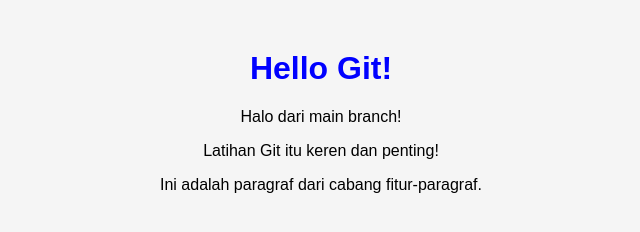
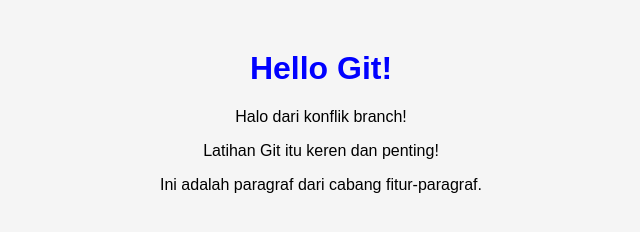
Before and after one commit to Irwansyah893/latihan-git, a plain HTML site: page index.html in a window 1280 px wide. Shown: the full height of the page, 319-959 px from the left. Drawn offline with Linux system fonts and the light colour scheme.

Commit message:
update: ubah paragraf di konflik-branch

```diff
--- a/index.html
+++ b/index.html
@@ -7,7 +7,7 @@
 </head>
 <body>
   <h1>Hello Git!</h1>
-  <p>Halo dari main branch!</p>
+  <p>Halo dari konflik branch!</p>
   <p>Latihan Git itu keren dan penting!</p>
   <p>Ini adalah paragraf dari cabang fitur-paragraf.</p>
 </body>
```
